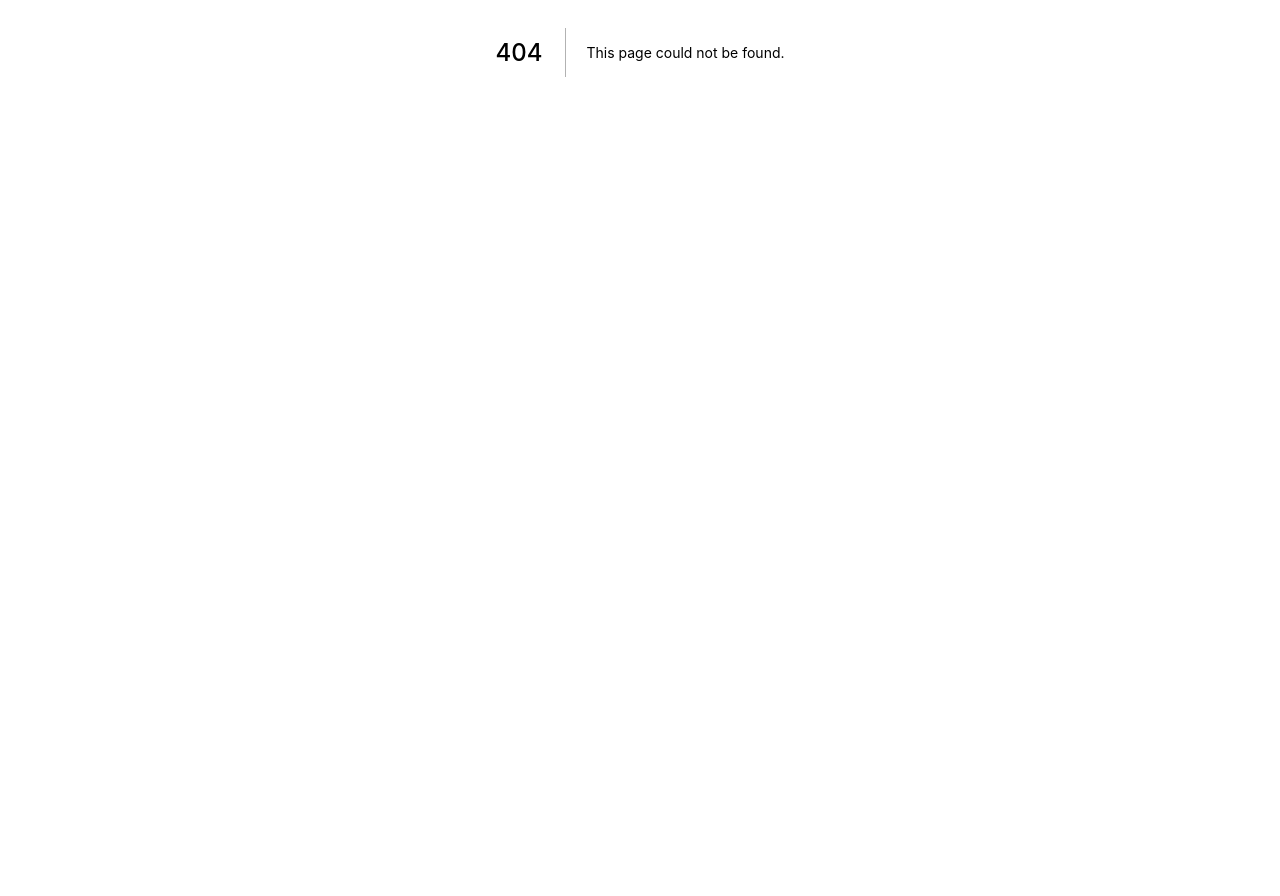
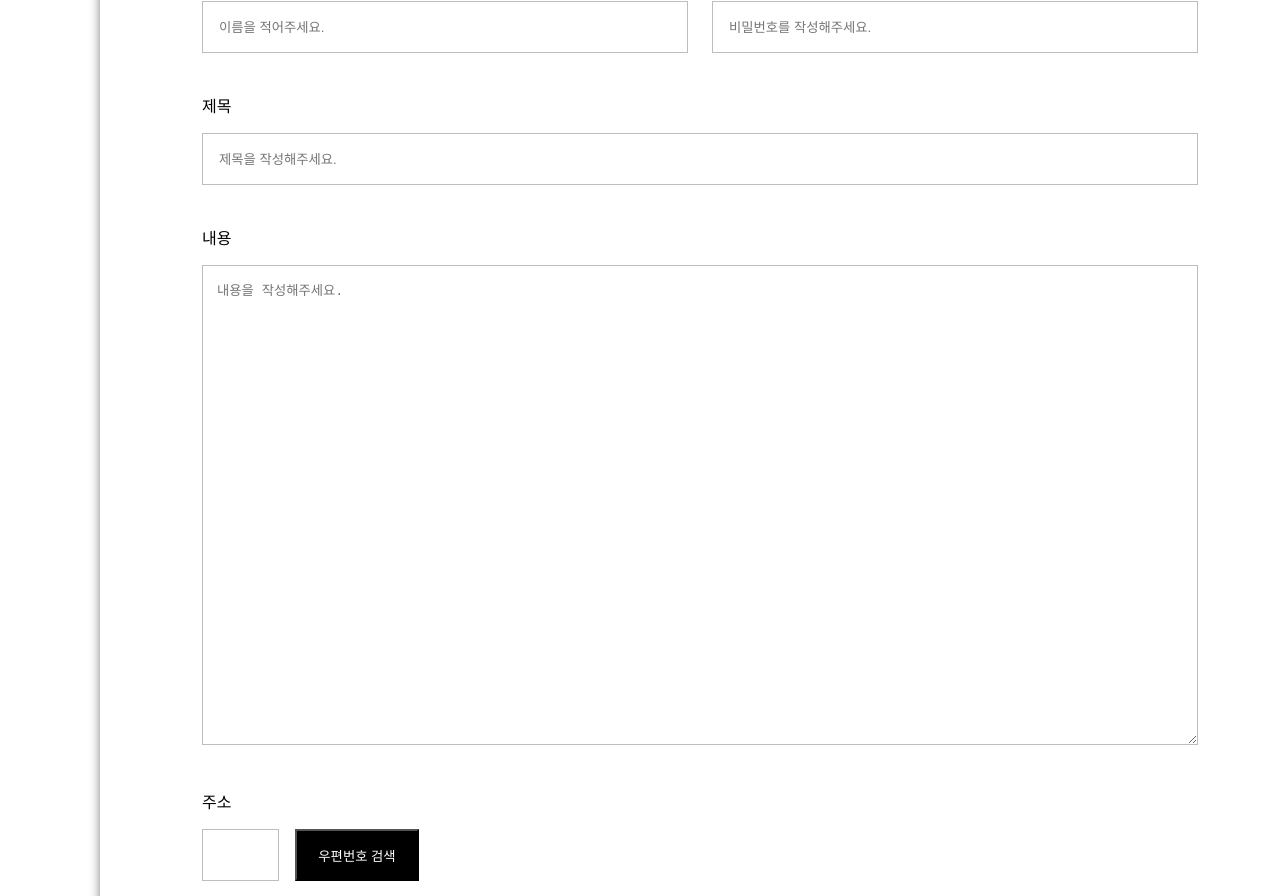
Before and after one commit to leolego03/board-react, a Next.js app: page /boards/new in a window 1280 px wide. Before the commit this address had no page. Shown: the part 348-1244 px from the top of the page. Before the commit the page ends 800 px from the top, so only its background shows below. Built offline with nearby package versions, Linux system fonts and the light colour scheme.

Commit message:
Add article writing page

```diff
--- /dev/null
+++ b/pages/boards/new/index.js
@@ -0,0 +1,78 @@
+import {
+  Address,
+  ButtonWrapper,
+  Contents,
+  ImageWrapper,
+  InputWrapper,
+  Label,
+  OptionWrapper,
+  Password,
+  RadioButton,
+  RadioLabel,
+  SearchButton,
+  Subject,
+  SubmitButton,
+  Title,
+  UploadButton,
+  Wrapper,
+  Writer,
+  WriterWrapper,
+  Youtube,
+  Zipcode,
+  ZipcodeWrapper
+} from "../../../styles/boardsNew";
+
+export default function BoardsNewPage() {
+  return (
+    <Wrapper>
+      <Title>게시글 등록</Title>
+      <WriterWrapper>
+        <InputWrapper>
+          <Label>작성자</Label>
+          <Writer type="text" placeholder="이름을 적어주세요." />
+        </InputWrapper>
+        <InputWrapper>
+          <Label>비밀번호</Label>
+          <Password type="password" placeholder="비밀번호를 작성해주세요." />
+        </InputWrapper>
+      </WriterWrapper>
+      <InputWrapper>
+        <Label>제목</Label>
+        <Subject type="text" placeholder="제목을 작성해주세요." />
+      </InputWrapper>
+      <InputWrapper>
+        <Label>내용</Label>
+        <Contents placeholder="내용을 작성해주세요." />
+      </InputWrapper>
+      <InputWrapper>
+        <Label>주소</Label>
+        <ZipcodeWrapper>
+          <Zipcode />
+          <SearchButton>우편번호 검색</SearchButton>
+        </ZipcodeWrapper>
+        <Address />
+        <Address />
+      </InputWrapper>
+      <InputWrapper>
+        <Label>유튜브</Label>
+        <Youtube placeholder="링크를 복사해주세요." />
+      </InputWrapper>
+      <ImageWrapper>
+        <Label>사진첨부</Label>
+        <UploadButton>+</UploadButton>
+        <UploadButton>+</UploadButton>
+        <UploadButton>+</UploadButton>
+      </ImageWrapper>
+      <OptionWrapper>
+        <Label>메인설정</Label>
+        <RadioButton type="radio" id="youtube" name="radio-button" />
+        <RadioLabel htmlFor="youtube">유튜브</RadioLabel>
+        <RadioButton type="radio" id="image" name="radio-button" />
+        <RadioLabel htmlFor="image">사진</RadioLabel>
+      </OptionWrapper>
+      <ButtonWrapper>
+        <SubmitButton>등록하기</SubmitButton>
+      </ButtonWrapper>
+    </Wrapper>
+  );
+}
--- /dev/null
+++ b/styles/boardsNew.js
@@ -0,0 +1,168 @@
+import styled from "@emotion/styled";
+
+export const Wrapper = styled.div`
+  width: 1200px;
+  /* height: 1847px; */
+  border: 1px solid black;
+  margin: 100px;
+  padding-top: 80px;
+  padding-bottom: 100px;
+  padding-left: 102px;
+  padding-right: 102px;
+  display: flex;
+  flex-direction: column;
+  align-items: center;
+  border: none;
+  box-shadow: 0px 0px 10px gray;
+`;
+
+export const Title = styled.div`
+  font-family: Arial, Helvetica, sans-serif;
+  font-size: 34px;
+  font-weight: bold;
+`;
+
+export const WriterWrapper = styled.div`
+  width: 100%;
+  display: flex;
+  flex-direction: row;
+  justify-content: space-between;
+  padding-top: 40px;
+`;
+
+export const Writer = styled.input`
+  width: 486px;
+  height: 52px;
+  padding-left: 16px;
+  border: 1px solid #bdbdbd;
+`;
+
+export const Password = styled.input`
+  width: 486px;
+  height: 52px;
+  padding-left: 16px;
+  border: 1px solid #bdbdbd;
+`;
+
+export const Label = styled.div`
+  padding-bottom: 16px;
+  font-size: 16px;
+  font-weight: 500;
+`;
+
+export const InputWrapper = styled.div`
+  padding-top: 40px;
+`;
+
+export const Subject = styled.input`
+  width: 996px;
+  height: 52px;
+  padding-left: 16px;
+  border: 1px solid #bdbdbd;
+`;
+
+export const Contents = styled.textarea`
+  width: 996px;
+  height: 480px;
+  padding-left: 16px;
+  padding: 14px;
+  border: 1px solid #bdbdbd;
+`;
+
+export const ZipcodeWrapper = styled.div`
+  display: flex;
+  flex-direction: row;
+`;
+
+export const Zipcode = styled.input`
+  width: 77px;
+  height: 52px;
+  padding-left: 16px;
+  border: 1px solid #bdbdbd;
+`;
+
+export const SearchButton = styled.button`
+  width: 124px;
+  height: 52px;
+  margin-left: 16px;
+  background-color: black;
+  cursor: pointer;
+  color: white;
+`;
+
+export const Address = styled.input`
+  width: 996px;
+  height: 52px;
+  margin-top: 16px;
+  padding-left: 16px;
+  border: 1px solid #bdbdbd;
+`;
+
+export const Youtube = styled.input`
+  width: 996px;
+  height: 52px;
+  padding-left: 16px;
+  border: 1px solid #bdbdbd;
+`;
+
+export const ImageWrapper = styled.div`
+  width: 996px;
+  padding-top: 40px;
+`;
+
+export const UploadButton = styled.button`
+  width: 78px;
+  height: 78px;
+  background-color: #bdbdbd;
+  margin-right: 24px;
+  outline: none;
+  border: none;
+  cursor: pointer;
+`;
+
+export const OptionWrapper = styled.div`
+  width: 996px;
+  padding-top: 40px;
+`;
+
+export const RadioButton = styled.input`
+  cursor: pointer;
+`;
+
+export const RadioLabel = styled.label`
+  margin-left: 8px;
+  margin-right: 20px;
+  font-weight: 500;
+  cursor: pointer;
+`;
+
+export const ButtonWrapper = styled.div`
+  display: flex;
+  flex-direction: row;
+  justify-content: center;
+  padding-top: 80px;
+`;
+
+export const CancelButton = styled.button`
+  width: 179px;
+  height: 52px;
+  background-color: #bdbdbd;
+  border: none;
+  font-size: 16px;
+  font-weight: 500;
+  margin-left: 12px;
+  margin-right: 12px;
+  cursor: pointer;
+`;
+
+export const SubmitButton = styled.button`
+  width: 179px;
+  height: 52px;
+  border: none;
+  font-size: 16px;
+  font-weight: 500;
+  margin-left: 12px;
+  margin-right: 12px;
+  cursor: pointer;
+  background-color: yellow;
+`;
--- a/styles/globals.css
+++ b/styles/globals.css
@@ -1,107 +1,5 @@
-:root {
-  --max-width: 1100px;
-  --border-radius: 12px;
-  --font-mono: ui-monospace, Menlo, Monaco, 'Cascadia Mono', 'Segoe UI Mono',
-    'Roboto Mono', 'Oxygen Mono', 'Ubuntu Monospace', 'Source Code Pro',
-    'Fira Mono', 'Droid Sans Mono', 'Courier New', monospace;
-
-  --foreground-rgb: 0, 0, 0;
-  --background-start-rgb: 214, 219, 220;
-  --background-end-rgb: 255, 255, 255;
-
-  --primary-glow: conic-gradient(
-    from 180deg at 50% 50%,
-    #16abff33 0deg,
-    #0885ff33 55deg,
-    #54d6ff33 120deg,
-    #0071ff33 160deg,
-    transparent 360deg
-  );
-  --secondary-glow: radial-gradient(
-    rgba(255, 255, 255, 1),
-    rgba(255, 255, 255, 0)
-  );
-
-  --tile-start-rgb: 239, 245, 249;
-  --tile-end-rgb: 228, 232, 233;
-  --tile-border: conic-gradient(
-    #00000080,
-    #00000040,
-    #00000030,
-    #00000020,
-    #00000010,
-    #00000010,
-    #00000080
-  );
-
-  --callout-rgb: 238, 240, 241;
-  --callout-border-rgb: 172, 175, 176;
-  --card-rgb: 180, 185, 188;
-  --card-border-rgb: 131, 134, 135;
-}
-
-@media (prefers-color-scheme: dark) {
-  :root {
-    --foreground-rgb: 255, 255, 255;
-    --background-start-rgb: 0, 0, 0;
-    --background-end-rgb: 0, 0, 0;
-
-    --primary-glow: radial-gradient(rgba(1, 65, 255, 0.4), rgba(1, 65, 255, 0));
-    --secondary-glow: linear-gradient(
-      to bottom right,
-      rgba(1, 65, 255, 0),
-      rgba(1, 65, 255, 0),
-      rgba(1, 65, 255, 0.3)
-    );
-
-    --tile-start-rgb: 2, 13, 46;
-    --tile-end-rgb: 2, 5, 19;
-    --tile-border: conic-gradient(
-      #ffffff80,
-      #ffffff40,
-      #ffffff30,
-      #ffffff20,
-      #ffffff10,
-      #ffffff10,
-      #ffffff80
-    );
-
-    --callout-rgb: 20, 20, 20;
-    --callout-border-rgb: 108, 108, 108;
-    --card-rgb: 100, 100, 100;
-    --card-border-rgb: 200, 200, 200;
-  }
-}
-
 * {
   box-sizing: border-box;
   padding: 0;
   margin: 0;
 }
-
-html,
-body {
-  max-width: 100vw;
-  overflow-x: hidden;
-}
-
-body {
-  color: rgb(var(--foreground-rgb));
-  background: linear-gradient(
-      to bottom,
-      transparent,
-      rgb(var(--background-end-rgb))
-    )
-    rgb(var(--background-start-rgb));
-}
-
-a {
-  color: inherit;
-  text-decoration: none;
-}
-
-@media (prefers-color-scheme: dark) {
-  html {
-    color-scheme: dark;
-  }
-}
```
